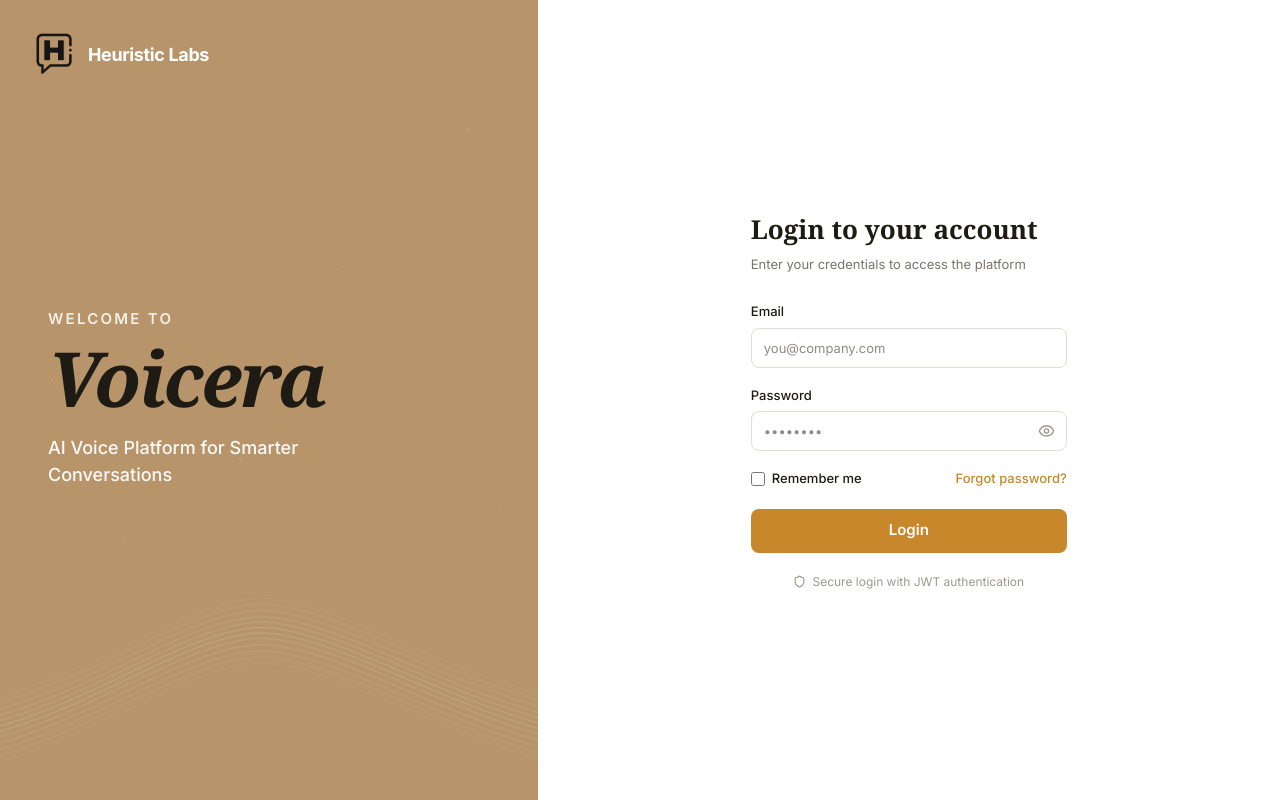
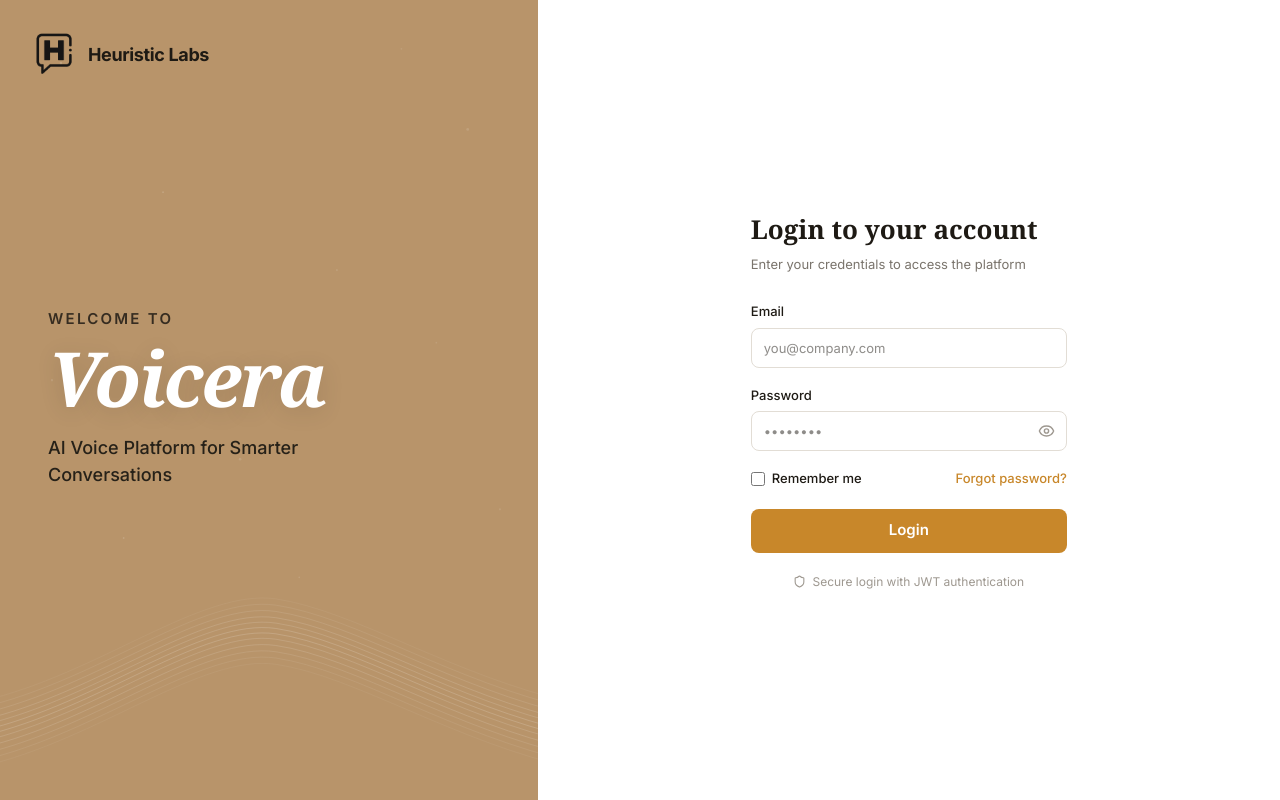
Before and after one commit to karan4533/voicera, a React (Vite) app: page /login in a window 1280 px wide. Built offline with nearby package versions, Linux system fonts and the light colour scheme; no server answers.

Commit message:
ui: invert text colors so Voicera title is white and subtitle/logo are dark charcoal

```diff
--- a/src/app/components/LoginScreen.tsx
+++ b/src/app/components/LoginScreen.tsx
@@ -55,7 +55,7 @@ export function LoginScreen() {
               fontFamily: "Inter, sans-serif",
               fontWeight: 700,
               fontSize: 18,
-              color: "#FFFFFF",
+              color: "#1E1A14",
               letterSpacing: "-0.02em",
             }}
           >
@@ -70,7 +70,7 @@ export function LoginScreen() {
               fontFamily: "Inter, sans-serif",
               fontWeight: 600,
               fontSize: 15,
-              color: "rgba(255, 255, 255, 0.85)",
+              color: "rgba(30, 26, 20, 0.85)",
               textTransform: "uppercase",
               letterSpacing: "0.15em",
               marginBottom: 8,
@@ -84,10 +84,11 @@ export function LoginScreen() {
               fontStyle: "italic",
               fontWeight: 700,
               fontSize: 76,
-              color: "#1E1A14",
+              color: "#FFFFFF",
               letterSpacing: "-0.03em",
               lineHeight: 1.05,
               margin: "0 0 16px",
+              textShadow: "0px 4px 24px rgba(0,0,0,0.12)",
             }}
           >
             Voicera
@@ -97,7 +98,7 @@ export function LoginScreen() {
               fontFamily: "Inter, sans-serif",
               fontWeight: 500,
               fontSize: 18,
-              color: "rgba(255, 255, 255, 0.95)",
+              color: "rgba(30, 26, 20, 0.95)",
               maxWidth: 260,
               lineHeight: 1.5,
               margin: 0,
```
